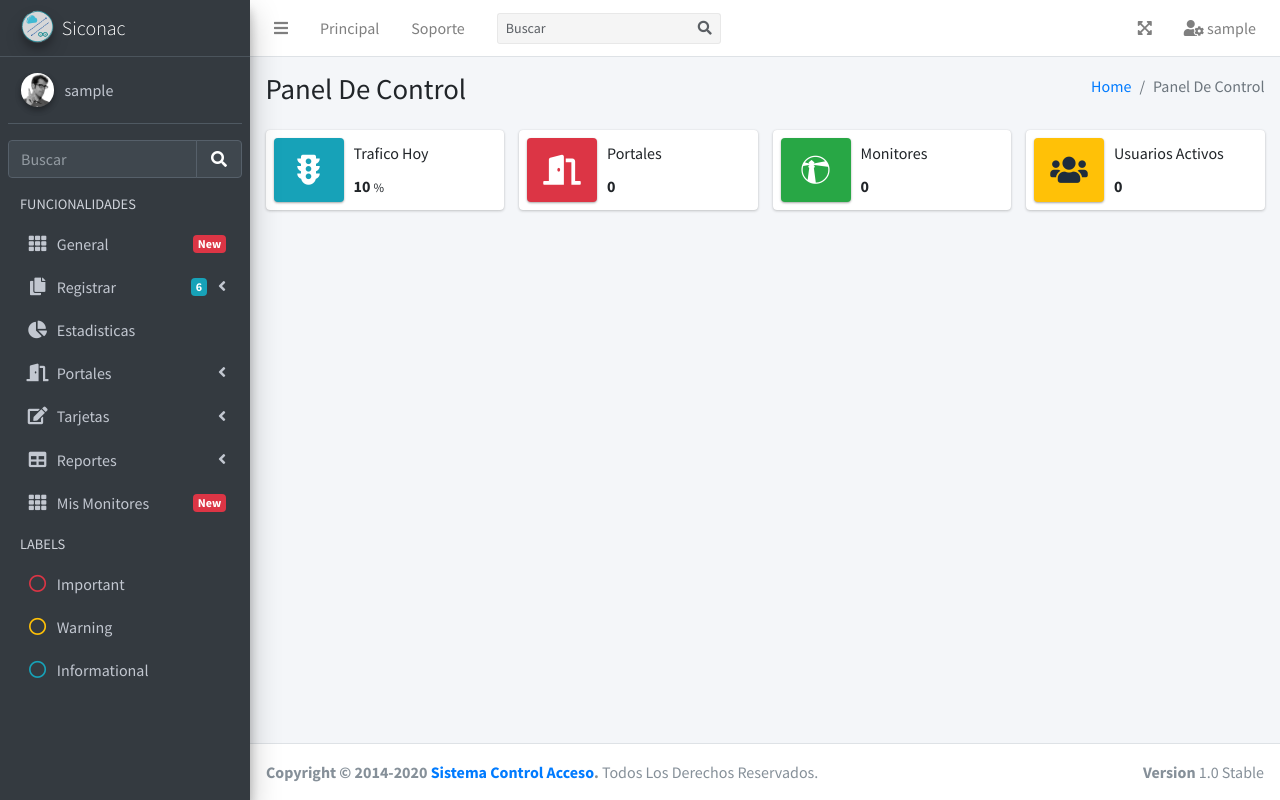
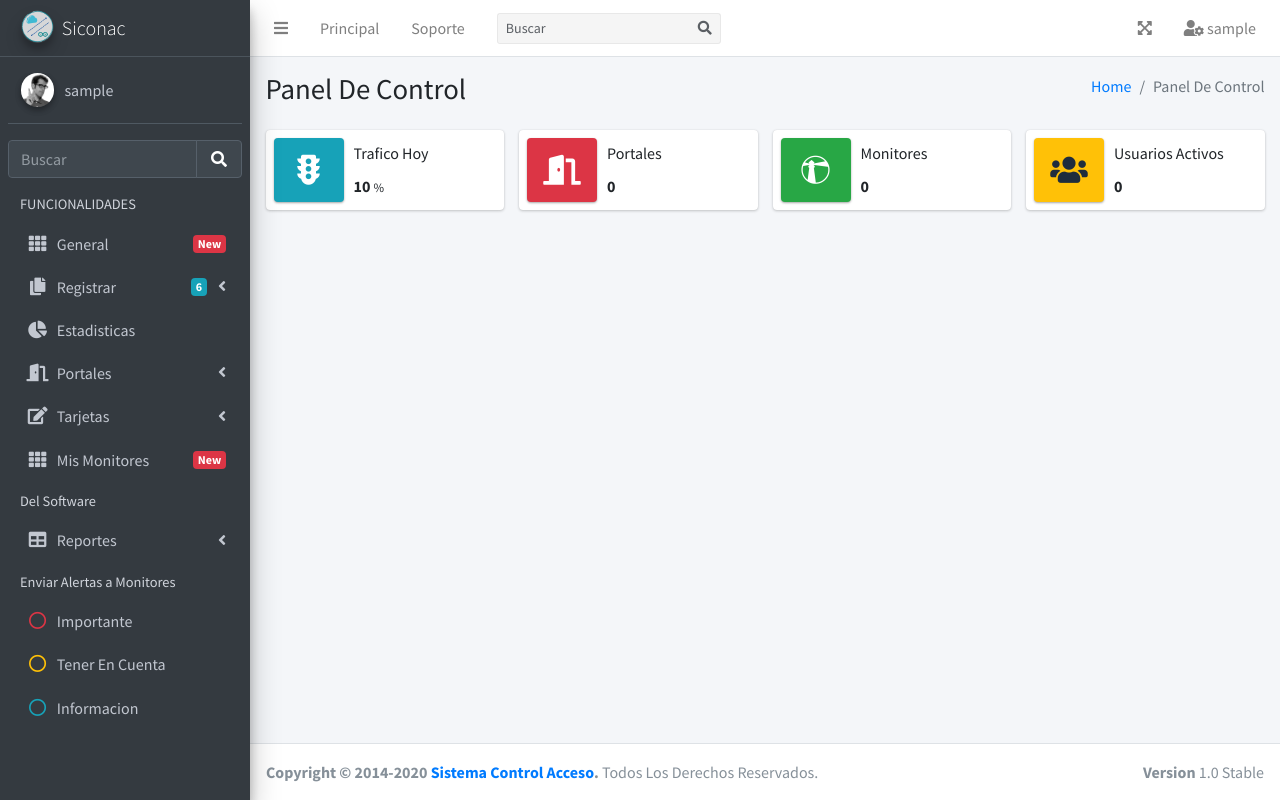
Before and after one commit to Diegoandres98/siconac, a PHP site: page /Vista/panel.php in a window 1280 px wide. Run offline with PHP 8.4, Linux system fonts and the light colour scheme; the visitor is signed in with stand-in values (Sample User, id 1); data that the repository does not hold is empty; some libraries are stand-ins or nearby versions.

Commit message:
Antes De Subir A Github

```diff
--- a/Vista/panel.php
+++ b/Vista/panel.php
@@ -218,9 +218,9 @@
               </a>
               <ul class="nav nav-treeview">
                 <li class="nav-item">
-                  <a href="pages/forms/general.html" class="nav-link">
+                  <a href="#" class="nav-link">
                     <i class="far fa-circle nav-icon"></i>
-                    <p>Agregar</p>
+                    <p>Asignar</p>
                   </a>
                 </li>
                 <li class="nav-item">
@@ -238,6 +238,20 @@
 
               </ul>
             </li>
+
+
+            <li class="nav-item">
+              <a href="#" class="nav-link" onclick="ubicacion('listademonitores');">
+                <i class="nav-icon fas fa-th"></i>
+                <p>
+                  Mis Monitores
+                  <span class="right badge badge-danger">New</span>
+                </p>
+              </a>
+            </li>
+
+            <li class="nav-header">Del Software</li>
+
             <li class="nav-item">
               <a href="#" class="nav-link">
                 <i class="nav-icon fas fa-table"></i>
@@ -250,45 +264,28 @@
                 <li class="nav-item">
                   <a href="pages/tables/simple.html" class="nav-link">
                     <i class="far fa-circle nav-icon"></i>
-                    <p>Fallo</p>
-                  </a>
-                </li>
-                <li class="nav-item">
-                  <a href="pages/tables/data.html" class="nav-link">
-                    <i class="far fa-circle nav-icon"></i>
-                    <p>Sugerencia</p>
+                    <p>Fallo o Sugerencia</p>
                   </a>
                 </li>
               </ul>
             </li>
-
-            <li class="nav-item">
-              <a href="#" class="nav-link" onclick="ubicacion('listademonitores');">
-                <i class="nav-icon fas fa-th"></i>
-                <p>
-                  Mis Monitores
-                  <span class="right badge badge-danger">New</span>
-                </p>
-              </a>
-            </li>
-
-            <li class="nav-header">LABELS</li>
+            <li class="nav-header">Enviar Alertas a Monitores</li>
             <li class="nav-item">
               <a href="#" onclick="ubicacion('data');" class="nav-link">
                 <i class="nav-icon far fa-circle text-danger"></i>
-                <p class="text">Important</p>
+                <p class="text">Importante</p>
               </a>
             </li>
             <li class="nav-item">
               <a href="#" class="nav-link">
                 <i class="nav-icon far fa-circle text-warning"></i>
-                <p>Warning</p>
+                <p>Tener En Cuenta</p>
               </a>
             </li>
             <li class="nav-item">
               <a href="#" class="nav-link">
                 <i class="nav-icon far fa-circle text-info"></i>
-                <p>Informational</p>
+                <p>Informacion</p>
               </a>
             </li>
           </ul>
```
